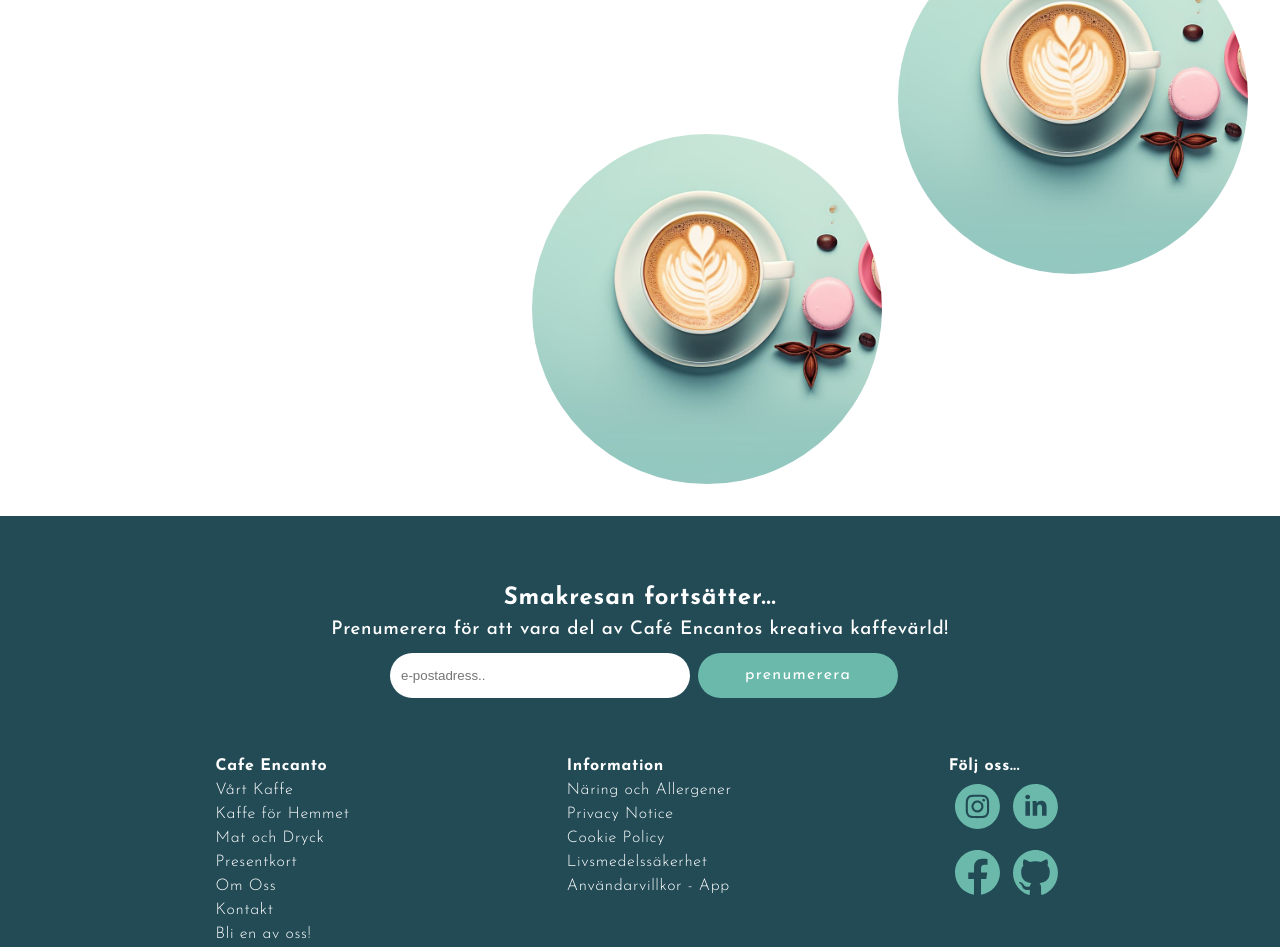
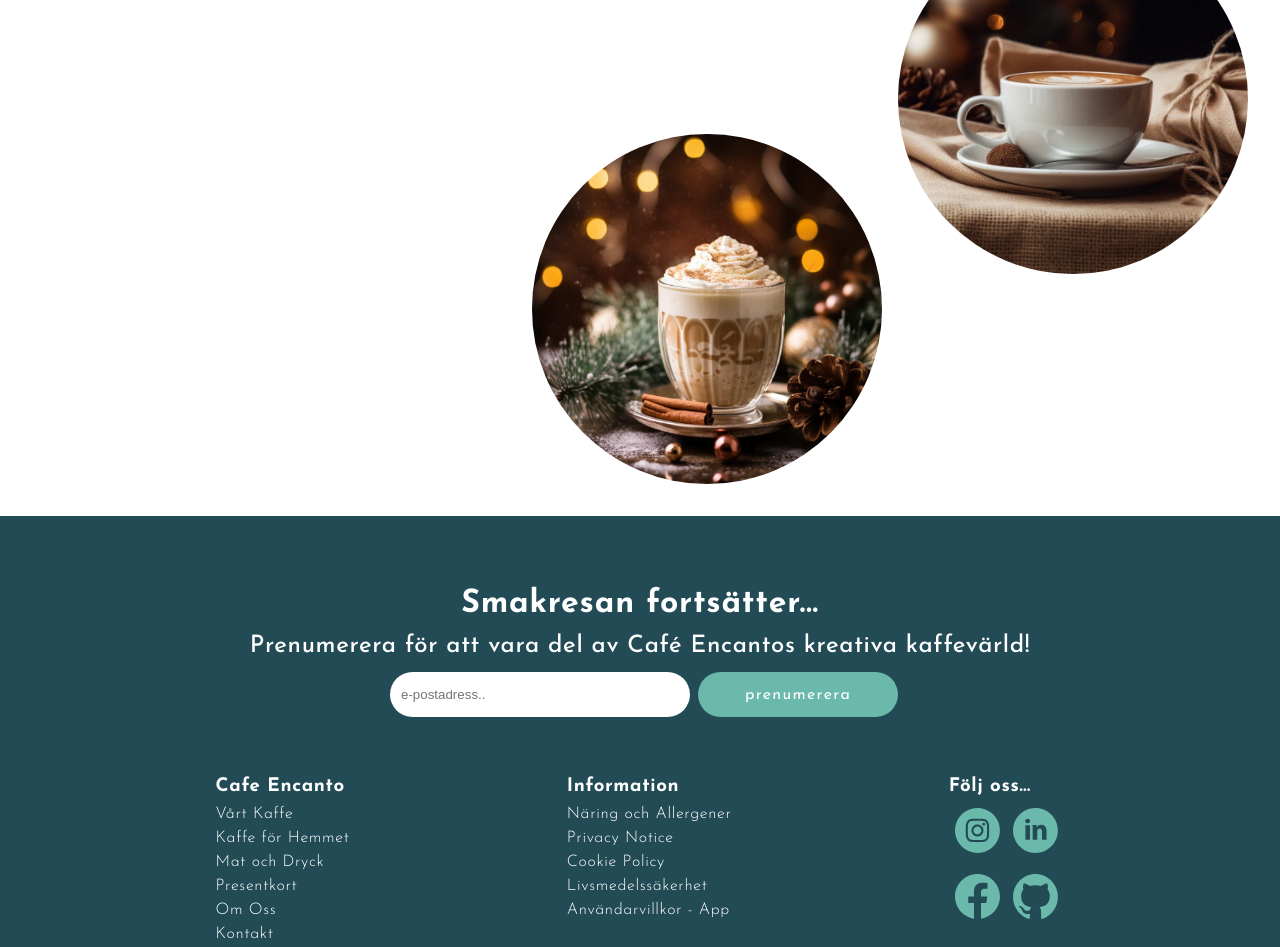
Before and after one commit to nicole-avila/cafe-encanto, a React (Vite) app: page / in a window 1280 px wide. Shown: the part 1060-2007 px from the top of the page. Built offline with nearby package versions, Linux system fonts and the light colour scheme.

Commit message:
small adjustments + adding aria-labels

```diff
--- a/src/App.scss
+++ b/src/App.scss
@@ -1,6 +1,12 @@
+@import "./sass/_colors.scss";
+
 * {
   padding: 0%;
   margin: 0%;
+}
+
+*:focus {
+  outline: 3px solid hotpink;
 }
 
 body {
--- a/src/Pages/AboutUs/AboutUs.tsx
+++ b/src/Pages/AboutUs/AboutUs.tsx
@@ -20,7 +20,7 @@
     e: React.ChangeEvent<HTMLInputElement | HTMLTextAreaElement>
   ) => {
     const { name, value } = e.target;
-    setFormData((prevData) => ({ ...prevData, [name]: value }));
+    setFormData((prevFormData) => ({ ...prevFormData, [name]: value }));
     setHandleForm(true);
   };
 
@@ -73,7 +73,7 @@
       <Hero
         image={{
           src: heroImg,
-          alt: "hero image of a white cup o coffee and teal background",
+          alt: "en trevlig bild på en ljus grön kopp med kaffe med en trä bricka under koppen",
         }}
       />
       <div className="about__content">
@@ -87,16 +87,36 @@
         <div className="about__follow-us">
           <fieldset className="about__follow-us">
             <legend>Våra länkar</legend>
-            <a className="about__link" href="#" id="linkedIn">
+            <a
+              aria-label="Länk till linkedIn"
+              className="about__link"
+              href="#"
+              id="linkedIn"
+            >
               LinkedIn
             </a>
-            <a className="about__link" href="#" id="linkedIn">
+            <a
+              aria-label="Länk till Instagram"
+              className="about__link"
+              href="#"
+              id="linkedIn"
+            >
               Instagram
             </a>
-            <a className="about__link" href="#" id="linkedIn">
+            <a
+              aria-label="Länk till Facebook"
+              className="about__link"
+              href="#"
+              id="linkedIn"
+            >
               Facebook
             </a>
-            <a className="about__link" href="#" id="linkedIn">
+            <a
+              aria-label="Länk till Github"
+              className="about__link"
+              href="#"
+              id="linkedIn"
+            >
               Github
             </a>
           </fieldset>
@@ -117,8 +137,8 @@
           <div className="about__input-content">
             <label htmlFor="">Förnamn</label>
             <input
+              aria-label="skriv in ditt förnamn"
               type="text"
-              placeholder="förnamn"
               name="firstName"
               required
               value={formData.firstName}
@@ -128,8 +148,8 @@
           <div className="about__input-content">
             <label htmlFor="">Efternamn</label>
             <input
+              aria-label="skriv in ditt efternamn"
               type="text"
-              placeholder="efternamn"
               name="lastName"
               required
               value={formData.lastName}
@@ -137,10 +157,10 @@
             />
           </div>
           <div className="about__input-content">
-            <label htmlFor="">Email</label>
+            <label htmlFor="">Email - Använd dig utav @exempl.se</label>
             <input
+              aria-label="skriv in din epostadress, glöm inte att använda @"
               type="email"
-              placeholder="exempel@mail.se"
               name="email"
               required
               value={formData.email}
@@ -150,7 +170,7 @@
           <div className="about__input-content">
             <label htmlFor="">Ditt meddelande</label>
             <textarea
-              placeholder="Skriv ditt medelande här.."
+              aria-label="skriv in ditt medelande i rutan"
               name="message"
               id="message"
               required
@@ -161,10 +181,10 @@
             ></textarea>
           </div>
 
-          <button type="submit">Skicka</button>
+          <button type="submit" aria-label="skicka knapp">
+            Skicka
+          </button>
         </form>
-
-        {/* <h3 className="about__title">Hitta oss</h3> */}
       </div>
       <Footer />
     </div>
--- a/src/Pages/Coffee/Coffee.tsx
+++ b/src/Pages/Coffee/Coffee.tsx
@@ -3,12 +3,11 @@
 import Footer from "../../components/Footer/Footer";
 import Navbar from "../../components/Navbar/Navbar";
 import coffeeBeans from "../../../public/assets/coffee-beans.jpg";
-// import beanField from "../../../public/assets/coffee-bean-field.png";
 import Hero from "../../components/Hero/Hero";
-// import coffeeVideo from "../../../public/video-cafe.mp4";
 import { useNavigate } from "react-router-dom";
 import { useEffect } from "react";
-// import video from "../../../public/";
+// import beanField from "../../../public/assets/coffee-bean-field.png";
+// import coffeeVideo from "../../../public/video-cafe.mp4";
 
 export default function Coffee() {
   const navigate = useNavigate();
@@ -30,11 +29,14 @@
             className="coffee__hero-img"
             image={{
               src: coffeeBeans,
-              alt: "a wooden bowl filled with coffee beans",
+              alt: "En bild på en liten träskål fylld med kaffebönor, med turkos grön bakgrund och gröna löv runt trädskålen",
             }}
           />
           <div className="coffee__hero-content">
-            <p className="coffee__hero-text">
+            <p
+              aria-label="En textbeskrivning om Cafe Encanto"
+              className="coffee__hero-text"
+            >
               Välkommen till Café Encanto, där varje kopp bär med sig en
               historia av omsorgsfullt utvalda kaffebönor. Våra bönor hämtas
               från källor runt om i världen, där jordens mångfald och unika
@@ -47,7 +49,11 @@
         </div>
 
         <div className="coffee__video-content">
-          <video className="coffee__video" controls>
+          <video
+            aria-label="Ett video klipp med engelska tal, finns med två alternativ video text"
+            className="coffee__video"
+            controls
+          >
             <source src="/video-cafe.mp4" type="video/mp4" />
             <track
               kind="captions"
@@ -55,10 +61,19 @@
               src="/subtitles.vtt"
               label="English"
             />
+            <track
+              kind="captions"
+              srcLang="se"
+              src="/subtitles-swe.vtt"
+              label="Svenska"
+            />
             Din webbläsare stöder inte videotaggen.
           </video>
           {/* <img className="coffee__video" src={beanField} alt="" /> */}
-          <p className="coffee__video-text">
+          <p
+            aria-label="En textbeskrivning om cafe encanto's kaffe tillverkan"
+            className="coffee__video-text"
+          >
             Vårt engagemang för hög kvalitet genomsyrar hela processen, från
             böna till bryggning. Varje bönas resa är noga övervakad för att
             säkerställa att endast de mest utsökta och karakteristiska smakerna
--- a/src/Pages/Home/Home.tsx
+++ b/src/Pages/Home/Home.tsx
@@ -14,7 +14,12 @@
   return (
     <>
       <Navbar />
-      <Hero image={{ src: hero, alt: "hero image of a white cup o coffee" }} />
+      <Hero
+        image={{
+          src: hero,
+          alt: "En trevlig bild på en ljus grön kopp med kaffe med en trä bricka under koppen",
+        }}
+      />
       <SpecialEditon />
       <Footer />
     </>
--- a/src/components/Footer/Footer.tsx
+++ b/src/components/Footer/Footer.tsx
@@ -9,12 +9,15 @@
   return (
     <div className="footer">
       <div className="footer__headline">
-        <h2 className="footer__headline-title">Smakresan fortsätter...</h2>
-        <h3 className="footer__headline-text">
+        <h1 aria-label="titel 1" className="footer__headline-title">
+          Smakresan fortsätter...
+        </h1>
+        <h2 aria-label="titel 2" className="footer__headline-text">
           Prenumerera för att vara del av Café Encantos kreativa kaffevärld!
-        </h3>
+        </h2>
         <div className="footer__subscribe-content">
           <input
+            aria-label="en inputfält för att skriva in epostadress för prenumeration"
             className="footer__input"
             type="email"
             name="email"
@@ -28,7 +31,7 @@
       <div className="footer__container">
         <div className="footer__content">
           <div className="footer__links">
-            <strong>Cafe Encanto</strong>
+            <h3>Cafe Encanto</h3>
             <p>
               Vårt Kaffe <br />
               Kaffe för Hemmet <br />
@@ -41,7 +44,7 @@
           </div>
 
           <div className="footer__information">
-            <strong>Information</strong>
+            <h3>Information</h3>
             <p>
               Näring och Allergener <br />
               Privacy Notice <br />
@@ -52,7 +55,7 @@
           </div>
 
           <div className="footer__social-media">
-            <strong>Följ oss...</strong>
+            <h3>Följ oss...</h3>
             <div>
               <a
                 href="https://github.com/nicole-avila/cafe-encanto"
--- a/src/components/Navbar/Navbar.tsx
+++ b/src/components/Navbar/Navbar.tsx
@@ -28,14 +28,12 @@
 
   return (
     <nav className={color ? "navbar navbar__bg" : "navbar"}>
-      {/* <div className="navbar__wrapper"> */}
-
       <div className="navbar__logo">
         <h1>Café Encanto</h1>
         <img
           className="navbar__img-logo"
           src={encantoIcon}
-          alt="under line detail for logo Cafe Encanto"
+          alt="logo ikon cafe encanto"
         />
       </div>
 
@@ -65,8 +63,6 @@
         <Link to="/coffee">Kaffe</Link>
         <Link to="/about-us">Om Oss</Link>
       </div>
-
-      {/* </div> */}
     </nav>
   );
 }
--- a/src/components/SpecialEditon/SpecialEditon.tsx
+++ b/src/components/SpecialEditon/SpecialEditon.tsx
@@ -1,6 +1,7 @@
 import "./SpecialEditon.scss";
 import Button from "../Button/Button";
-import imageChristmas from "../../../public/assets/coffee-menu.jpg";
+import imageOneChristmas from "../../../public/assets/macchiato.jpg";
+import imageTwoChristmas from "../../../public/assets/kaffee.jpg";
 import { useNavigate } from "react-router-dom";
 
 export default function SpecialEditon() {
@@ -21,8 +22,16 @@
       </section>
 
       <section className="edition__img-container">
-        <img className="edition__img1" src={imageChristmas} alt="" />
-        <img className="edition__img2" src={imageChristmas} alt="" />
+        <img
+          className="edition__img1"
+          src={imageOneChristmas}
+          alt="En Julig bild på en kopp kaffe med jul dekorationer i bakgrunden"
+        />
+        <img
+          className="edition__img2"
+          src={imageTwoChristmas}
+          alt="En julig bild på en Latte macchiato med kanelstång bredvid, en grankotte och Jul dekorationer i bakgrunden"
+        />
       </section>
     </main>
   );
```
